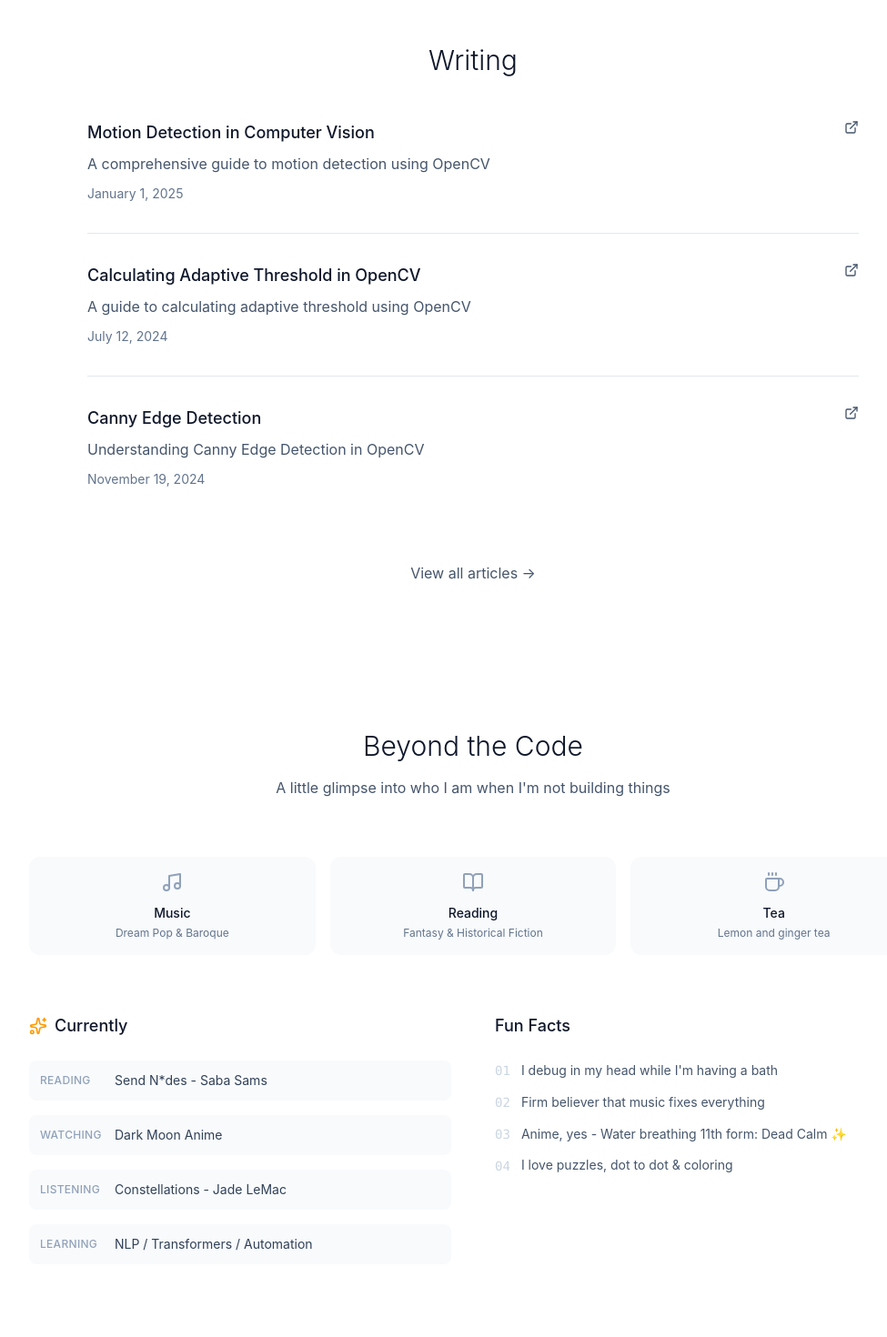
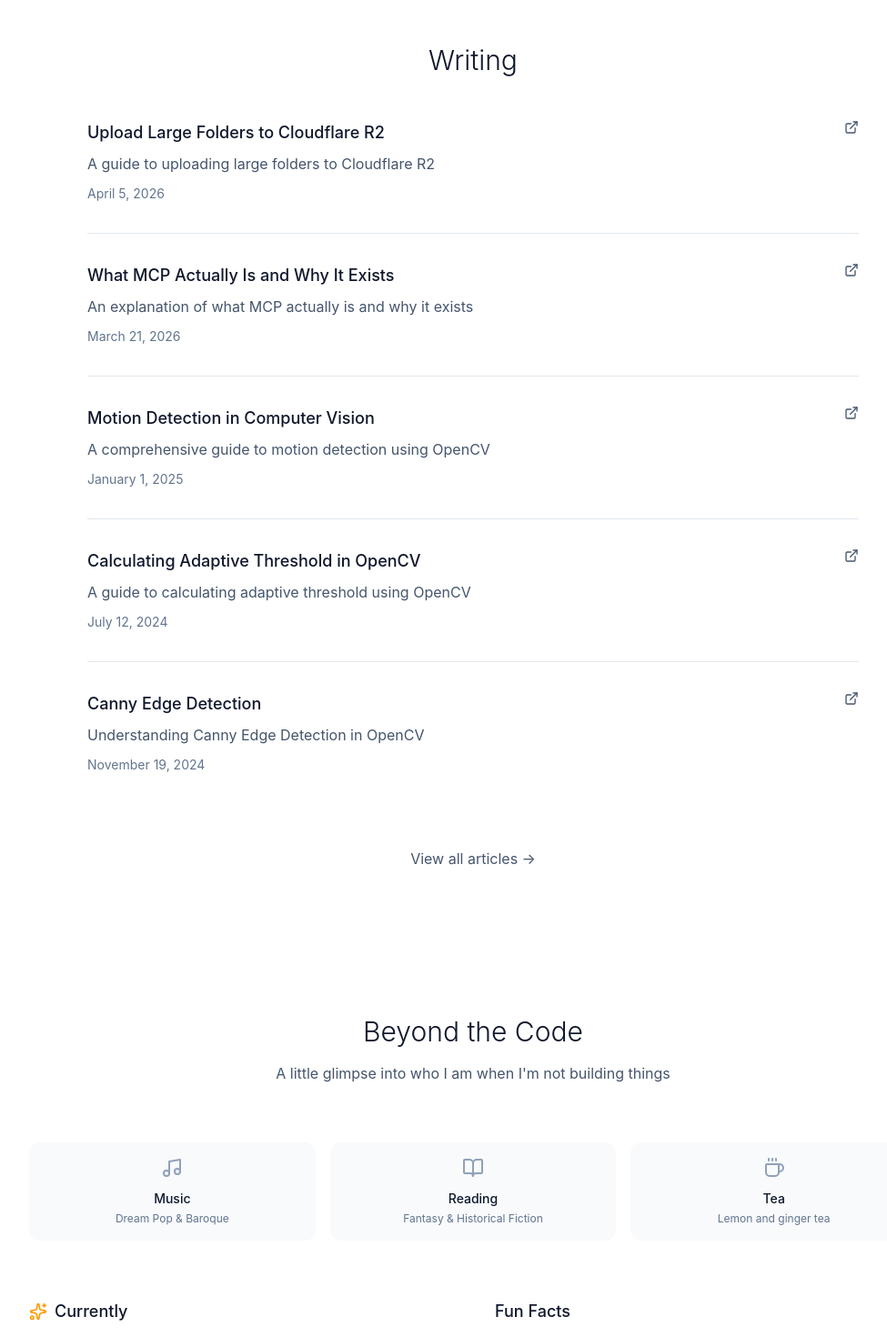
Before and after one commit to Queen-esther01/portfolio, a React (Vite) app: page / in a window 1280 px wide. Shown: the part 2340-3810 px from the top of the page at 91% size, without its empty margins (120-1095 px from the left). Built offline with nearby package versions, Linux system fonts and the light colour scheme.

Commit message:
Update Articles & Personal

```diff
--- a/src/components/Personal.tsx
+++ b/src/components/Personal.tsx
@@ -8,9 +8,9 @@ const Personal = () => {
 	];
 
 	const currently = [
-		{ label: 'Reading', value: 'Send N*des - Saba Sams' },
-		{ label: 'Watching', value: 'Dark Moon Anime' },
-		{ label: 'Listening', value: 'Constellations - Jade LeMac' },
+		{ label: 'Reading', value: 'Onyx Storm - Rebecca Yarros' },
+		{ label: 'Watching', value: 'The Testaments - Margaret Atwood' },
+		{ label: 'Listening', value: 'Daniel - Aidoneus' },
 		{ label: 'Learning', value: 'NLP / Transformers / Automation' },
 	];
 
--- a/src/components/Writings.tsx
+++ b/src/components/Writings.tsx
@@ -2,6 +2,18 @@ import { ExternalLink } from 'lucide-react';
 
 const Writings = () => {
 	const articles = [
+		{
+			title: 'Upload Large Folders to Cloudflare R2',
+			excerpt: 'A guide to uploading large folders to Cloudflare R2',
+			date: '2026-04-05',
+			url: 'https://dev.to/catheryn/upload-large-folders-to-cloudflare-r2-456o'
+		},
+		{
+			title: 'What MCP Actually Is and Why It Exists',
+			excerpt: 'An explanation of what MCP actually is and why it exists',
+			date: '2026-03-21',
+			url: 'https://dev.to/catheryn/what-mcp-actually-is-and-why-it-exists-3e1j'
+		},
 		{
 			title: 'Motion Detection in Computer Vision',
 			excerpt: 'A comprehensive guide to motion detection using OpenCV',
```
